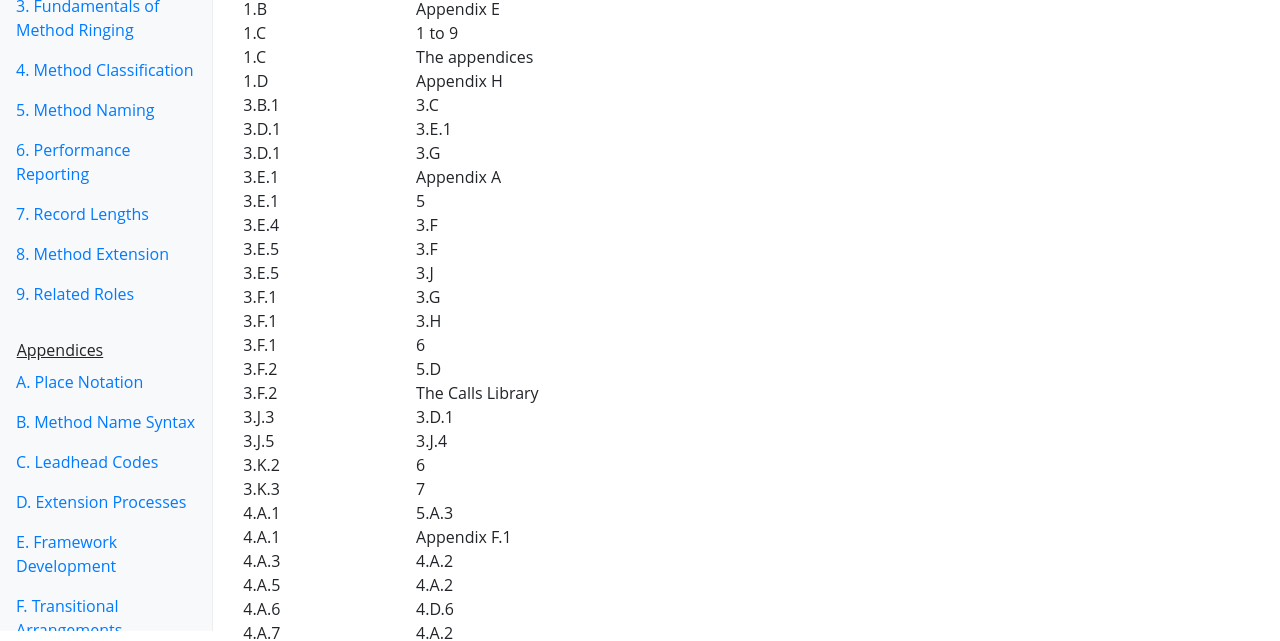
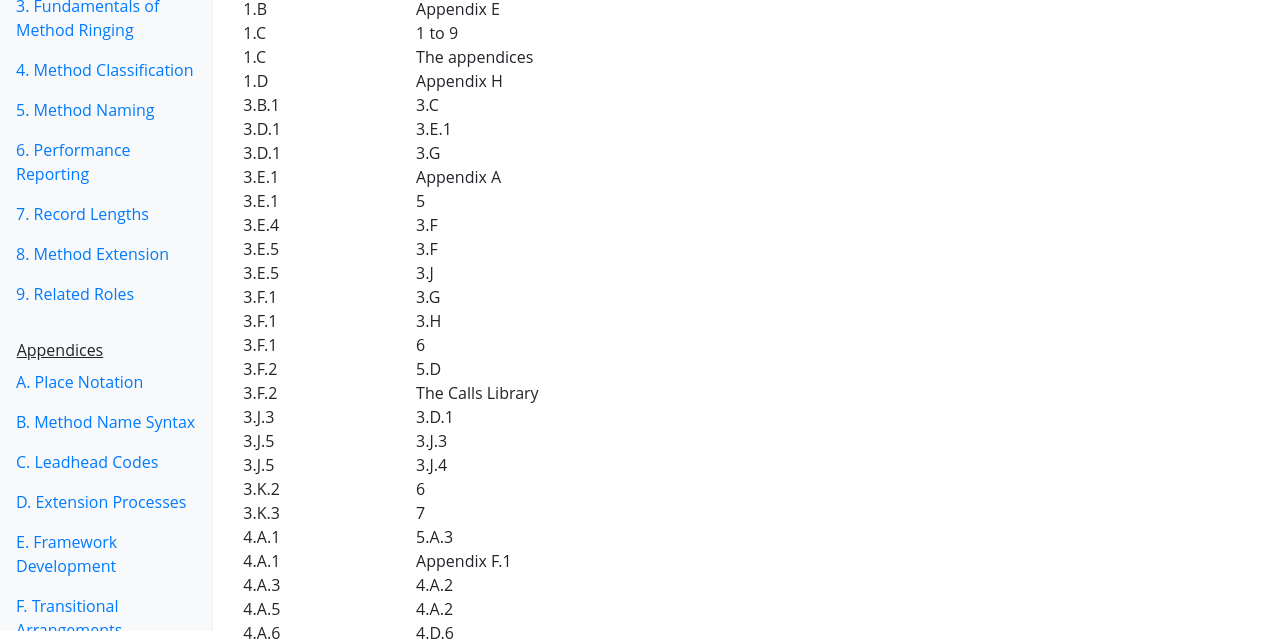
Before and after one commit to tjbarnes23/tjbarnes23.github.io, a plain HTML site: page xref.html in a window 1280 px wide. Shown: the part 169-810 px from the top of the page. Drawn offline with nearby package versions, Linux system fonts and the light colour scheme.

Commit message:
1 tweak + 1 xref

```diff
--- a/xref.html
+++ b/xref.html
@@ -290,6 +290,16 @@
 
                         <div class="col-sm-10">
                             3.D.1
+                        </div>
+                    </div>
+
+                    <div class="row">
+                        <div class="col-sm-2">
+                            3.J.5
+                        </div>
+
+                        <div class="col-sm-10">
+                            3.J.3
                         </div>
                     </div>
 
```
Also changed, not shown: fundamentals.html (+1 -1 lines).
